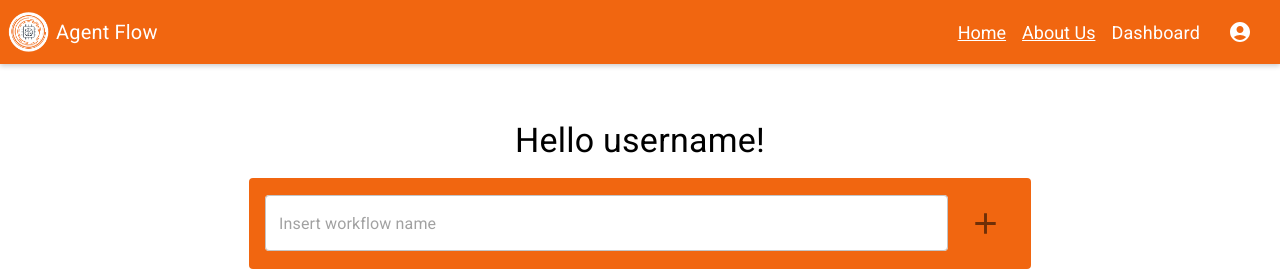
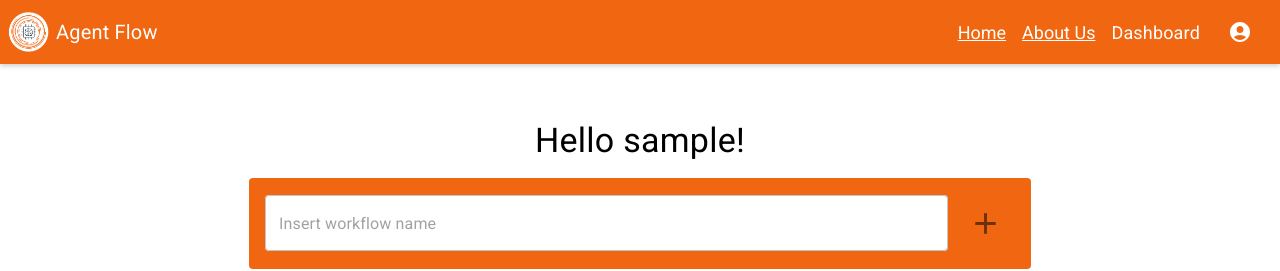
Before and after one commit to techminds-unipd/AgentFlow, a React (Vite) app in the folder frontend/: page /dashboard in a window 1280 px wide. Shown: the top 271 px of the page. Built offline with nearby package versions, Linux system fonts and the light colour scheme; no server answers; sample sign-in values are in the browser's storage.

Commit message:
Aggiunto nome in dashboard

```diff
--- a/frontend/src/pages/Dashboard/Dashboard.tsx
+++ b/frontend/src/pages/Dashboard/Dashboard.tsx
@@ -3,10 +3,11 @@ import { Typography } from "@mui/material";
 import { AddWorkflow } from "../../components/AddWorkflow/AddWorkflow";
 import { WorkflowList } from "../../components/WorkflowList/WorkflowList";
 import { useState } from "react";
+import { useAuth } from "../../hooks/useAuth";
 
 export const Dashboard = () => {
   const [shouldReload, setShouldReload] = useState<boolean>(false);
-
+  const {user} = useAuth();
   return (
     <main>
       <Grid container>
@@ -19,7 +20,7 @@ export const Dashboard = () => {
                 alignItems: "center"
             }}>
           <Typography component="h1" variant="h4" textAlign={"center"} sx= {{ marginBottom: 2 }}>
-            Hello username!
+            Hello {user?.username}!
           </Typography>
           <AddWorkflow setShouldReload={setShouldReload} />
         </Grid>
```
